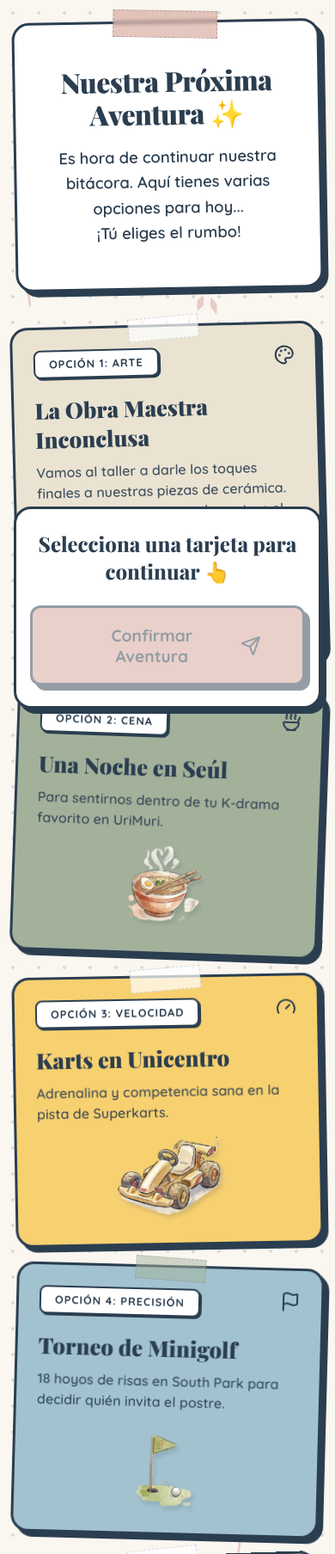
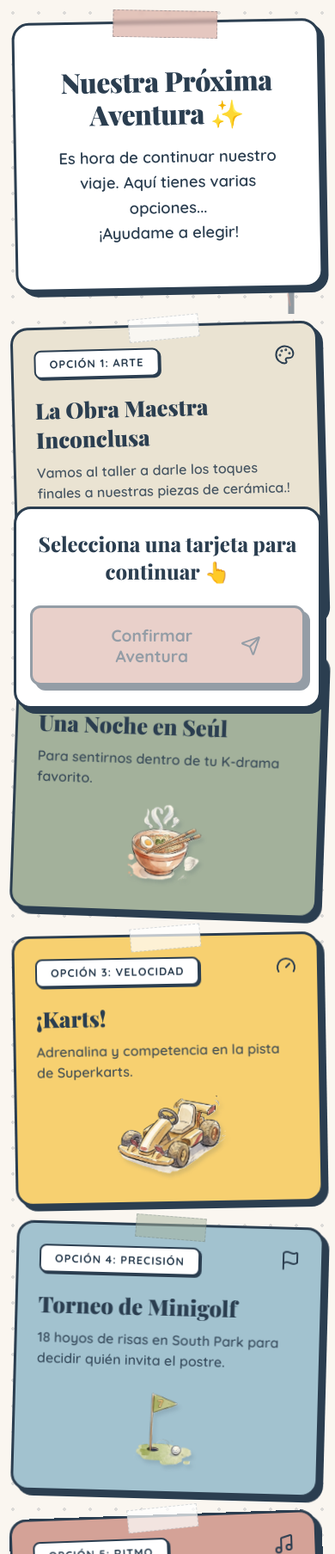
Before and after one commit to delabarcahugo-777/proxima_aventura, a plain HTML site: page index.html in a window 390 px wide. Shown: the top 1807 px of the page at 86% size. Drawn offline with nearby package versions, Linux system fonts and the light colour scheme; a web font is replaced by a local one.

Commit message:
Update index.html

```diff
--- a/index.html
+++ b/index.html
@@ -260,10 +260,10 @@
 
         /* ----- ELEMENTOS DE MAPA DEL TESORO (Fondo) ----- */
         .adventure-bg {
-            position: absolute;
-            top: 0; left: 0; width: 100%; height: 100%;
+            position: fixed;
+            top: 0; left: 0; width: 100vw; height: 100vh;
             pointer-events: none;
-            z-index: 1;
+            z-index: 0;
             overflow: hidden;
         }
         .adventure-bg svg {
@@ -498,6 +498,7 @@
             h1 { font-size: 2rem; }
             body { padding: 1.5rem 1rem; }
             .bento-card { min-height: 200px; padding: 1.5rem; }
+            .map-x { width: 60px !important; bottom: 8% !important; left: 8% !important; }
 
             .rsvp-panel {
                 position: sticky;
@@ -546,7 +547,7 @@
         <header>
             <span class="handwritten-note" style="top: -25px; right: 20px; transform: rotate(10deg);">¡Sorpresa! 💌</span>
             <h1>Nuestra Próxima Aventura ✨</h1>
-            <p>Es hora de continuar nuestra bitácora. Aquí tienes varias opciones para hoy... <br><span class="highlight-text">¡Tú eliges el rumbo!</span></p>
+            <p>Es hora de continuar nuestro viaje. Aquí tienes varias opciones... <br><span class="highlight-text">¡Ayudame a elegir!</span></p>
         </header>
 
         <div class="bento-grid" id="bentoGrid">
@@ -560,7 +561,7 @@
                 </div>
                 <div>
                     <h2>La Obra Maestra Inconclusa</h2>
-                    <p>Vamos al taller a darle los toques finales a nuestras piezas de cerámica. ¡Descubramos cómo quedaron tras el horno!</p>
+                    <p>Vamos al taller a darle los toques finales a nuestras piezas de cerámica.!</p>
                 </div>
                 <div class="img-container">
                     <img src="vacaydrag.png" alt="Dragón y Vaca" class="watercolor-img">
@@ -577,7 +578,7 @@
                 </div>
                 <div>
                     <h2>Una Noche en Seúl</h2>
-                    <p>Para sentirnos dentro de tu K-drama favorito en UriMuri.</p>
+                    <p>Para sentirnos dentro de tu K-drama favorito.</p>
                 </div>
                 <div class="img-container">
                     <img src="k-ramen.png" alt="Ramen" class="watercolor-img">
@@ -592,8 +593,8 @@
                     <i data-lucide="gauge"></i>
                 </div>
                 <div>
-                    <h2>Karts en Unicentro</h2>
-                    <p>Adrenalina y competencia sana en la pista de Superkarts.</p>
+                    <h2>¡Karts!</h2>
+                    <p>Adrenalina y competencia en la pista de Superkarts.</p>
                 </div>
                 <div class="img-container">
                     <img src="kart.png" alt="Kart" class="watercolor-img">
@@ -734,23 +735,23 @@
                 if (selectedKey === "ceramica") {
                     modalIcon.innerHTML = `<img src="vacaydrag.png" class="modal-icon-img" alt="Dragón y Vaca">`;
                     modalTitle.textContent = "¡Manos a la obra! 🏺";
-                    modalDescription.textContent = `Pintaremos nuestras cerámicas juntos.`;
+                    modalDescription.textContent = `Pintemos nuestras cerámicas juntos.`;
                     // Mensaje original (pre-codificado para evitar corrupción): "¡Hola! Me encantó la invitación 🐉🐄. Elijo terminar nuestras cerámicas. ¡Estoy lista para crear arte juntos! 🎨"
                     customMessage = "%C2%A1Hola!%20Me%20encant%C3%B3%20la%20invitaci%C3%B3n%20%F0%9F%90%89%F0%9F%90%84.%20Elijo%20terminar%20nuestras%20cer%C3%A1micas.%20%C2%A1Estoy%20lista%20para%20crear%20arte%20juntos!%20%F0%9F%8E%A8";
                     colorConfetti = ['#FF5D73', '#FFD6A5', '#B7E4C7'];
                 } else if (selectedKey === "kdrama") {
                     modalIcon.innerHTML = `<img src="k-ramen.png" class="modal-icon-img" alt="Ramen">`;
                     modalTitle.textContent = "¡Daebak! (대박) 🫰";
-                    modalDescription.textContent = `Una cena espectacular en UriMuri compartiendo un Ramen humeante.`;
+                    modalDescription.textContent = `Una cena espectacular compartiendo un Ramen humeante.`;
                     // "¡Hola! Me encantó la invitación!🫰. Elijo la cita estilo K-Drama y Ramen 🍜🇰🇷.  🫶"
                     customMessage = "%C2%A1Hola!%20Me%20encant%C3%B3%20la%20invitaci%C3%B3n%20%F0%9F%A5%BA.%20Elijo%20la%20cita%20estilo%20K-Drama%20y%20Ramen%20%F0%9F%8D%9C%F0%9F%87%B0%F0%9F%87%B7.%20%C2%A1Coordinemos%20qu%C3%A9%20d%C3%ADa%20vamos!%20%F0%9F%AB%B6";
                     colorConfetti = ['#A3B19B', '#2B3E50', '#FAF6F0'];
                 } else if (selectedKey === "karts") {
                     modalIcon.innerHTML = `<img src="kart.png" class="modal-icon-img" alt="Kart">`;
-                    modalTitle.textContent = "¡Acelera a Fondo! 🏁";
-                    modalDescription.textContent = `Nos vamos directo a tomar el volante en la pista de Superkarts Unicentro.`;
-                    // "¡Hola! Me encantó la invitación 🏎️. Elijo la carrera de Karts en Superkarts Unicentro 🏁. ¡Prepárate para perder! 😉"
-                    customMessage = "%C2%A1Hola!%20Me%20encant%C3%B3%20la%20invitaci%C3%B3n%20%F0%9F%8F%8E%EF%B8%8F.%20Elijo%20la%20carrera%20de%20Karts%20en%20Superkarts%20Unicentro%20%F0%9F%8F%81.%20%C2%A1Prep%C3%A1rate%20para%20perder!%20%F0%9F%98%89";
+                    modalTitle.textContent = "¡Acelera a Fondo! ";
+                    modalDescription.textContent = `Nos vamos directo a tomar el volante en la pista de Superkarts.`;
+                    // "¡Hola! Me encantó la invitación 🏎️. Elijo la carrera de Karts en Superkarts 🏁. ¡Prepárate para perder! 😉"
+                    customMessage = "%C2%A1Hola!%20Me%20encant%C3%B3%20la%20invitaci%C3%B3n%20%F0%9F%8F%8E%EF%B8%8F.%20Elijo%20la%20carrera%20de%20Karts%20en%20Superkarts%20%F0%9F%8F%81.%20%C2%A1Prep%C3%A1rate%20para%20perder!%20%F0%9F%98%89";
                     colorConfetti = ['#F7D070', '#2B3E50', '#D4A297'];
                 } else if (selectedKey === "minigolf") {
                     modalIcon.innerHTML = `<img src="minigolf.png" class="modal-icon-img" alt="Minigolf">`;
```
